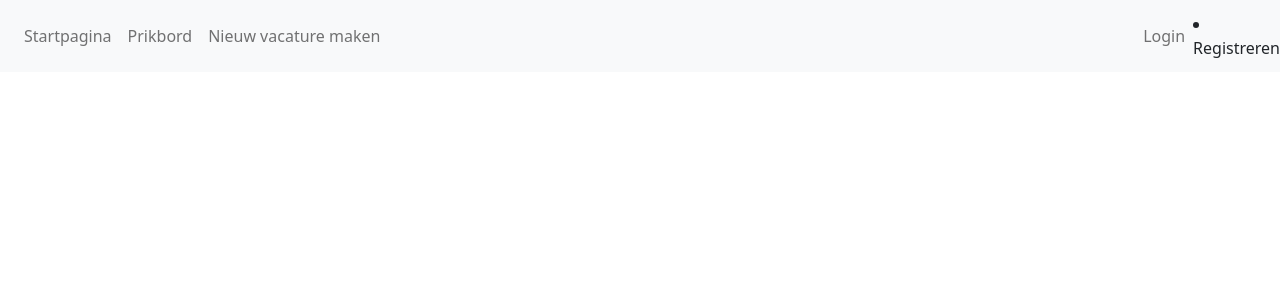
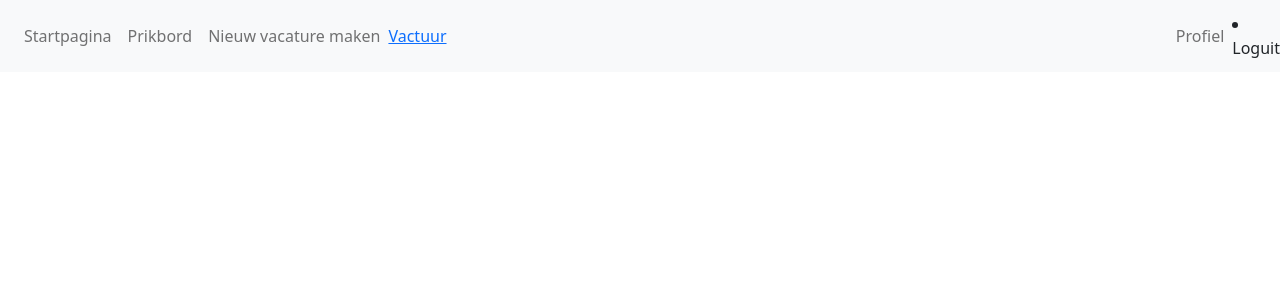
Before and after one commit to Serge072/XXL-uitzendbureau, a PHP site: page /index.php in a window 1280 px wide. Shown: the top 300 px of the page. Run offline with PHP 8.4, Linux system fonts and the light colour scheme; a user stored in the database is signed in.

Commit message:
laatste push

```diff
--- a/includes/navbar.php
+++ b/includes/navbar.php
@@ -1,3 +1,7 @@
+<?php
+include_once 'includes/conn.php';
+session_start();
+?>
 <!-- Navbar -->
 <nav class="navbar navbar-expand-sm bg-light">
   <nav class="navbar navbar-expand-lg navbar-light bg-light"></a>
@@ -25,23 +29,41 @@
       </ul>
     </div>
   </nav>
+
+  <?php
+  // checks if $_SESSION['company'] esists
+  if (isset($_SESSION['permission'])) {
+    // check if $_SESSION['company'] = company
+    if ($_SESSION["permission"] == 'company') {
+      echo '<li class="nav item"><a href="voorlichting.php">Vactuur</a></li>';
+    }
+  }
+  ?>
+
   <!-- if logged in show profile / logout -->
-  <?php if (isset($_SESSION["username"])): ?>
-  <li class="navbar-nav ms-auto">
+  <?php
+  if (isset($_SESSION['email'])) {
+    echo '  <li class="navbar-nav ms-auto">
     <a class="nav-link" href="profiel.php">Profiel</a>
   </li>
   <li class="nav-item active">
     <a class="nav-link" href="logout.php">Loguit</a>
-  </li>
+  </li>';
+  }
+  ?>
+
   <!-- else show login / register -->
-  <?php else: ?>
-  <li class="navbar-nav ms-auto">
-    <a class="nav-link" href="login.php">Login</a>
-  </li>
-  <li class="nav-item active">
-    <a class="nav-link" href="register.php">Registreren</a>
-  </li>
-  <?php endif; ?>
+<?php
+// checks if $_SESSION['company'] esists
+if (!isset($_SESSION['email'])) {
+    echo '<li class="navbar-nav ms-auto">
+      <a class="nav-link" href="login.php">Login</a>
+    </li>
+    <li class="nav-item active">
+      <a class="nav-link" href="register.php">Registreren</a>
+    </li>';
+  }
+?>
 
 </nav>
 </div>
--- a/index.php
+++ b/index.php
@@ -1,7 +1,6 @@
 <?php
 include "includes/header.php";
 include "includes/navbar.php";
-session_start();
 ?>
 
 <?php
```
Also changed, not shown: login.php (+5 -4 lines).
